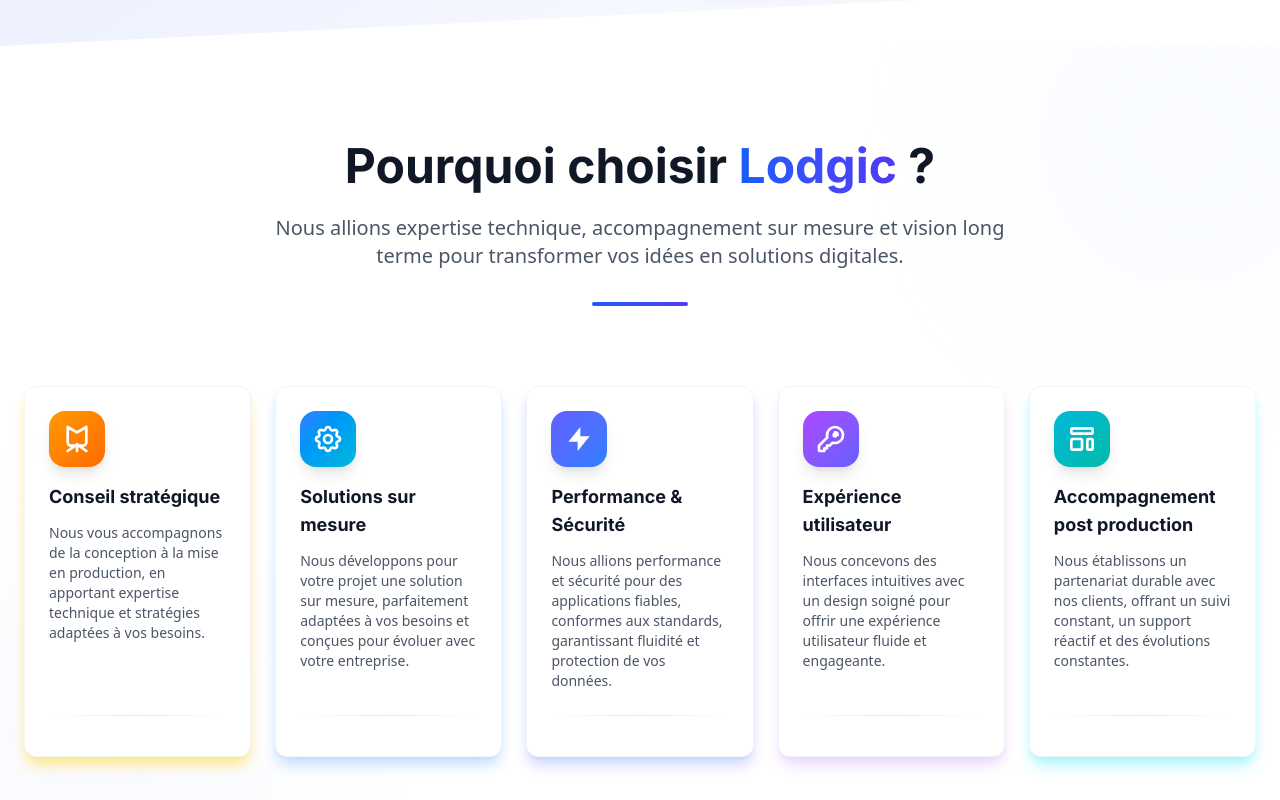
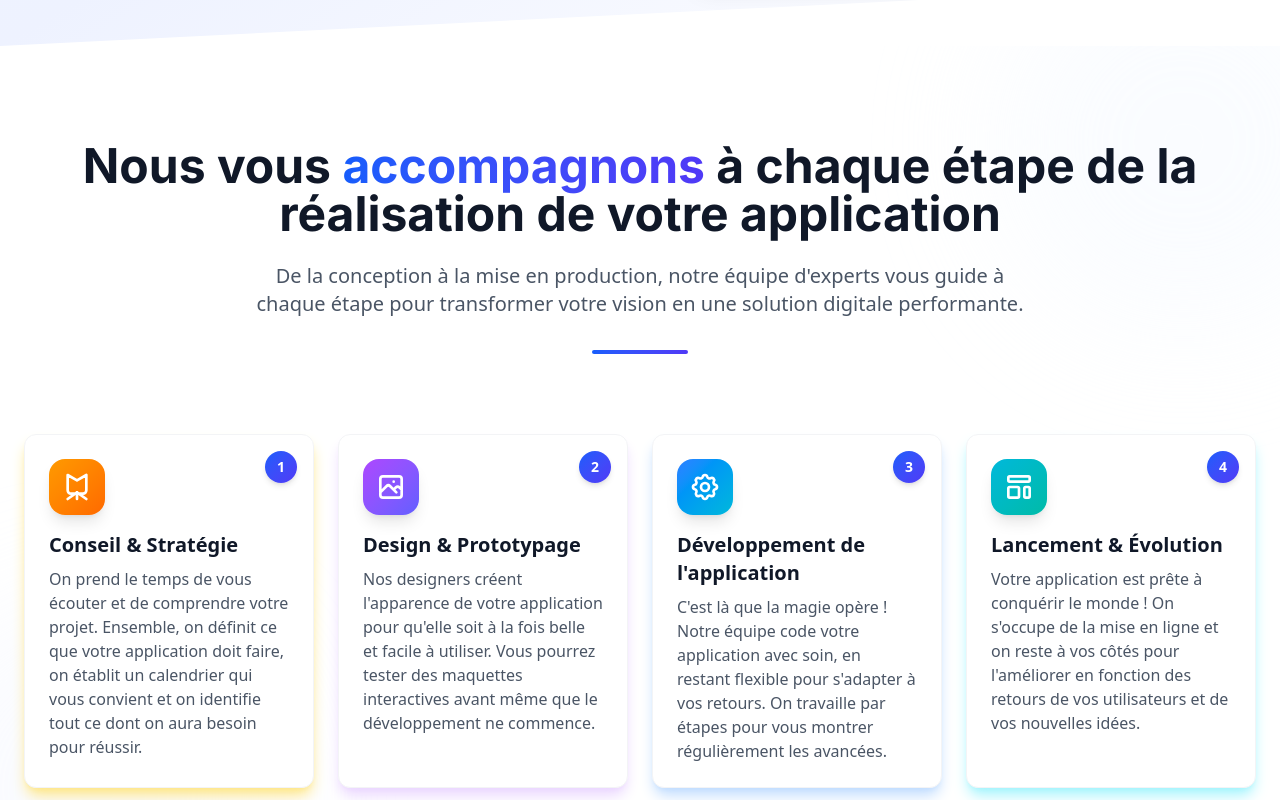
Before and after one commit to Lodgic-LLC/Landing-Website, a Next.js app: page / in a window 1280 px wide. Shown: the part 800-1600 px from the top of the page. Built offline with nearby package versions, Linux system fonts and the light colour scheme.

Commit message:
update taille features

```diff
--- a/src/components/pages/home/Features.tsx
+++ b/src/components/pages/home/Features.tsx
@@ -1,14 +1,19 @@
-import Link from 'next/link'
+import Link from "next/link";
 
 export default function Features() {
   const features = [
     {
       id: 1,
-      title: 'Conseil stratégique',
+      title: "Conseil & Stratégie",
       description:
-        'Nous vous accompagnons de la conception à la mise en production, en apportant expertise technique et stratégies adaptées à vos besoins.',
+        "On prend le temps de vous écouter et de comprendre votre projet. Ensemble, on définit ce que votre application doit faire, on établit un calendrier qui vous convient et on identifie tout ce dont on aura besoin pour réussir.",
       icon: (
-        <svg className="w-8 h-8 text-white" viewBox="0 0 24 24" fill="none" xmlns="http://www.w3.org/2000/svg">
+        <svg
+          className="w-8 h-8 text-white"
+          viewBox="0 0 24 24"
+          fill="none"
+          xmlns="http://www.w3.org/2000/svg"
+        >
           <path
             d="M12 16V21M12 16L19 21M12 16L5 21M5 3L12 7L19 3V14.5C19 15.8807 17.8807 17 16.5 17H7.5C6.11929 17 5 15.8807 5 14.5V3Z"
             stroke="currentColor"
@@ -18,17 +23,47 @@
           />
         </svg>
       ),
-      color: 'from-amber-500 to-orange-500',
-      shadowColor: 'shadow-amber-200',
-      link: '/services/conseil',
+      color: "from-amber-500 to-orange-500",
+      shadowColor: "shadow-amber-200",
+      link: "/services/conseil",
     },
     {
       id: 2,
-      title: 'Solutions sur mesure',
+      title: "Design & Prototypage",
       description:
-        'Nous développons pour votre projet une solution sur mesure, parfaitement adaptées à vos besoins et conçues pour évoluer avec votre entreprise.',
+        "Nos designers créent l'apparence de votre application pour qu'elle soit à la fois belle et facile à utiliser. Vous pourrez tester des maquettes interactives avant même que le développement ne commence.",
       icon: (
-        <svg className="w-8 h-8 text-white" viewBox="0 0 24 24" fill="none" xmlns="http://www.w3.org/2000/svg">
+        <svg
+          className="w-8 h-8 text-white"
+          viewBox="0 0 24 24"
+          fill="none"
+          xmlns="http://www.w3.org/2000/svg"
+        >
+          <path
+            d="M4 16L8.58579 11.4142C9.36683 10.6332 10.6332 10.6332 11.4142 11.4142L16 16M14 14L15.5858 12.4142C16.3668 11.6332 17.6332 11.6332 18.4142 12.4142L20 14M14 8H14.01M6 20H18C19.1046 20 20 19.1046 20 18V6C20 4.89543 19.1046 4 18 4H6C4.89543 4 4 4.89543 4 6V18C4 19.1046 4.89543 20 6 20Z"
+            stroke="currentColor"
+            strokeWidth="2"
+            strokeLinecap="round"
+            strokeLinejoin="round"
+          />
+        </svg>
+      ),
+      color: "from-purple-500 to-indigo-500",
+      shadowColor: "shadow-purple-200",
+      link: "/services/ux-design",
+    },
+    {
+      id: 3,
+      title: "Développement de l'application",
+      description:
+        "C'est là que la magie opère ! Notre équipe code votre application avec soin, en restant flexible pour s'adapter à vos retours. On travaille par étapes pour vous montrer régulièrement les avancées.",
+      icon: (
+        <svg
+          className="w-8 h-8 text-white"
+          viewBox="0 0 24 24"
+          fill="none"
+          xmlns="http://www.w3.org/2000/svg"
+        >
           <path
             d="M10.3246 4.31731C10.751 2.5609 13.249 2.5609 13.6754 4.31731C13.9508 5.45193 15.2507 5.99038 16.2478 5.38285C17.7913 4.44239 19.5576 6.2087 18.6172 7.75218C18.0096 8.74925 18.5481 10.0492 19.6827 10.3246C21.4391 10.751 21.4391 13.249 19.6827 13.6754C18.5481 13.9508 18.0096 15.2507 18.6172 16.2478C19.5576 17.7913 17.7913 19.5576 16.2478 18.6172C15.2507 18.0096 13.9508 18.5481 13.6754 19.6827C13.249 21.4391 10.751 21.4391 10.3246 19.6827C10.0492 18.5481 8.74926 18.0096 7.75219 18.6172C6.2087 19.5576 4.44239 17.7913 5.38285 16.2478C5.99038 15.2507 5.45193 13.9508 4.31731 13.6754C2.5609 13.249 2.5609 10.751 4.31731 10.3246C5.45193 10.0492 5.99037 8.74926 5.38285 7.75218C4.44239 6.2087 6.2087 4.44239 7.75219 5.38285C8.74926 5.99037 10.0492 5.45193 10.3246 4.31731Z"
             stroke="currentColor"
@@ -45,55 +80,22 @@
           />
         </svg>
       ),
-      color: 'from-blue-500 to-cyan-500',
-      shadowColor: 'shadow-blue-200',
-      link: '/services/custom-solutions',
-    },
-    {
-      id: 3,
-      title: 'Performance & Sécurité',
-      description:
-        'Nous allions performance et sécurité pour des applications fiables, conformes aux standards, garantissant fluidité et protection de vos données.',
-      icon: (
-        <svg className="w-8 h-8 text-white" viewBox="0 0 24 24" fill="none" xmlns="http://www.w3.org/2000/svg">
-          <path d="M13 10V3L4 14H11V21L20 10H13Z" fill="currentColor" />
-        </svg>
-      ),
-      color: 'from-indigo-500 to-blue-500',
-      shadowColor: 'shadow-indigo-200',
-      link: '/services/performance',
+      color: "from-blue-500 to-cyan-500",
+      shadowColor: "shadow-blue-200",
+      link: "/services/custom-solutions",
     },
     {
       id: 4,
-      title: 'Expérience utilisateur',
+      title: "Lancement & Évolution",
       description:
-        'Nous concevons des interfaces intuitives avec un design soigné pour offrir une expérience utilisateur fluide et engageante.',
+        "Votre application est prête à conquérir le monde ! On s'occupe de la mise en ligne et on reste à vos côtés pour l'améliorer en fonction des retours de vos utilisateurs et de vos nouvelles idées.",
       icon: (
-        <svg className="w-8 h-8 text-white" viewBox="0 0 24 24" fill="none" xmlns="http://www.w3.org/2000/svg">
-          <path
-            d="M15 7C16.1046 7 17 7.89543 17 9M21 9C21 12.3137 18.3137 15 15 15C14.3938 15 13.8087 14.9101 13.2571 14.7429L11 17H9V19H7V21H4C3.44772 21 3 20.5523 3 20V17.4142C3 17.149 3.10536 16.8946 3.29289 16.7071L9.25707 10.7429C9.08989 10.1914 9 9.60617 9 9C9 5.68629 11.6863 3 15 3C18.3137 3 21 5.68629 21 9Z"
-            stroke="currentColor"
-            strokeWidth="2"
-            strokeLinecap="round"
-            strokeLinejoin="round"
-          />
-          <path
-            d="M17 9C17 10.1046 16.1046 11 15 11C13.8954 11 13 10.1046 13 9C13 7.89543 13.8954 7 15 7C16.1046 7 17 7.89543 17 9Z"
-            fill="currentColor"
-          />
-        </svg>
-      ),
-      color: 'from-purple-500 to-indigo-500',
-      shadowColor: 'shadow-purple-200',
-      link: '/services/ux-design',
-    },
-    {
-      id: 5,
-      title: 'Accompagnement post production',
-      description:
-        'Nous établissons un partenariat durable avec nos clients, offrant un suivi constant, un support réactif et des évolutions constantes.',
-      icon: (
-        <svg className="w-8 h-8 text-white" viewBox="0 0 24 24" fill="none" xmlns="http://www.w3.org/2000/svg">
+        <svg
+          className="w-8 h-8 text-white"
+          viewBox="0 0 24 24"
+          fill="none"
+          xmlns="http://www.w3.org/2000/svg"
+        >
           <path
             d="M4 5C4 4.44772 4.44772 4 5 4H19C19.5523 4 20 4.44772 20 5V7C20 7.55228 19.5523 8 19 8H5C4.44772 8 4 7.55228 4 7V5Z"
             stroke="currentColor"
@@ -117,11 +119,11 @@
           />
         </svg>
       ),
-      color: 'from-cyan-500 to-teal-500',
-      shadowColor: 'shadow-cyan-200',
-      link: '/services/support',
+      color: "from-cyan-500 to-teal-500",
+      shadowColor: "shadow-cyan-200",
+      link: "/services/support",
     },
-  ]
+  ];
 
   return (
     <section className="w-full bg-white py-24 relative overflow-hidden">
@@ -134,39 +136,44 @@
       <div className="max-w-7xl mx-auto px-6 relative z-10">
         <div className="text-center mb-20" data-aos="fade-up">
           <h2 className="text-3xl md:text-4xl lg:text-5xl font-inter-bold text-gray-900 mb-6">
-            Pourquoi choisir{' '}
-            <span className="text-transparent bg-clip-text bg-gradient-to-r from-blue-600 to-indigo-600">Lodgic</span> ?
+            Nous vous{" "}
+            <span className="text-transparent bg-clip-text bg-gradient-to-r from-blue-600 to-indigo-600">
+              accompagnons
+            </span>{" "}
+            à chaque étape de la réalisation de votre application
           </h2>
           <p className="text-xl text-gray-600 max-w-3xl mx-auto">
-            Nous allions expertise technique, accompagnement sur mesure et vision long terme pour transformer vos idées
-            en solutions digitales.
+            De la conception à la mise en production, notre équipe d'experts
+            vous guide à chaque étape pour transformer votre vision en une
+            solution digitale performante.
           </p>
           <div className="w-24 h-1 bg-gradient-to-r from-blue-600 to-indigo-600 mx-auto rounded-full mt-8"></div>
         </div>
 
-        <div className="grid grid-cols-1 md:grid-cols-2 lg:grid-cols-5 gap-8 lg:gap-6">
+        <div className="grid grid-cols-1 md:grid-cols-2 lg:grid-cols-4 gap-8 lg:gap-6">
           {features.map((feature, index) => (
             <div
               key={feature.id}
-              className={`bg-white rounded-xl p-6 border border-gray-100 shadow-lg hover:shadow-xl ${feature.shadowColor} transition-all duration-300 transform hover:-translate-y-1 flex flex-col h-full group`}
+              className={`bg-white rounded-xl p-6 border border-gray-100 shadow-lg hover:shadow-xl ${feature.shadowColor} transition-all duration-300 transform hover:-translate-y-1 flex flex-col h-full group relative`}
               data-aos="fade-up"
               data-aos-delay={index * 100}
             >
+              <div className="absolute top-4 right-4 w-8 h-8 bg-gradient-to-br from-blue-600 to-indigo-600 text-white rounded-full flex items-center justify-center text-sm font-bold shadow-md">
+                {feature.id}
+              </div>
               <div
                 className={`w-14 h-14 rounded-2xl bg-gradient-to-br ${feature.color} flex items-center justify-center mb-4 shadow-lg transform group-hover:scale-110 transition-transform duration-300`}
               >
                 {feature.icon}
               </div>
-              <h3 className="text-lg font-inter-bold text-gray-900 mb-3 group-hover:text-blue-600 transition-colors">
+              <h3 className="text-xl font-bold text-gray-900 mb-2">
                 {feature.title}
               </h3>
-              <p className="text-sm text-gray-600 mb-6 flex-grow">{feature.description}</p>
-
-              <div className="w-full h-px bg-gradient-to-r from-transparent via-gray-200 to-transparent mb-4 group-hover:via-blue-300 transition-colors"></div>
+              <p className="text-gray-600">{feature.description}</p>
             </div>
           ))}
         </div>
       </div>
     </section>
-  )
+  );
 }
```
